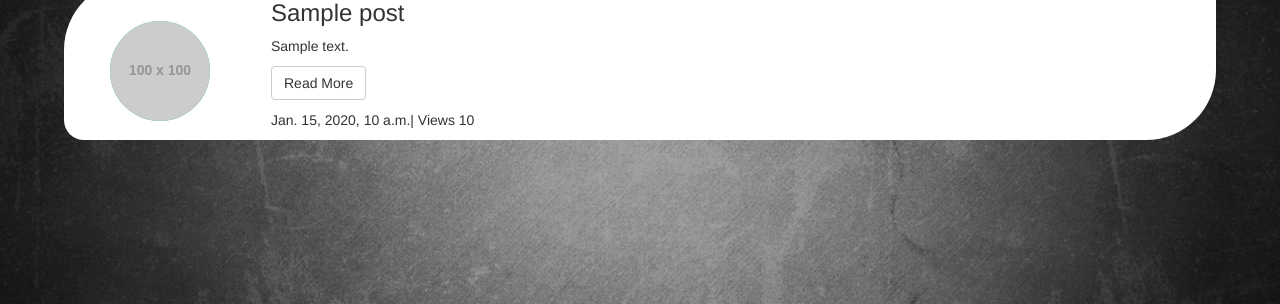
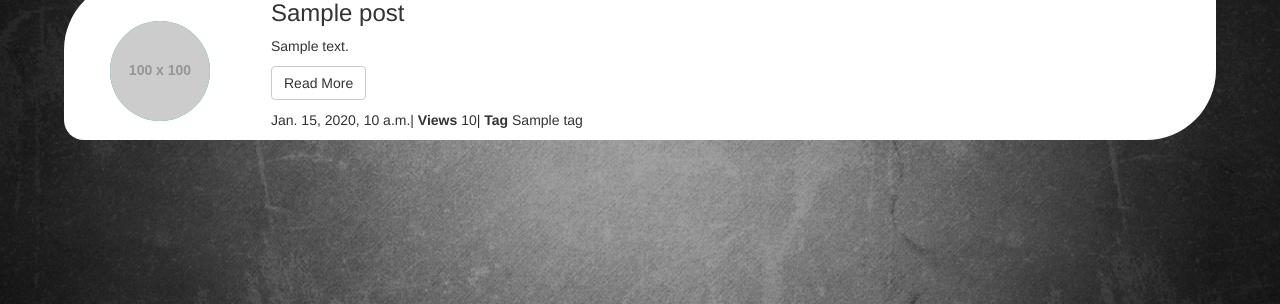
Before and after one commit to Alexandru0707/stream_3_project, a Django app: template templates/blog/blogposts.html in a window 1280 px wide. Shown: the part 269-573 px from the top of the page. Run offline with Django 3.2, Linux system fonts and the light colour scheme; the template is opened without the code that fills it: most values are stand-ins (such as "Sample title", 1, 10 or a date in 2020); grey boxes labelled with a size stand in for pictures from a placeholder-image service; parts of the project's set-up code (start-up, migrations or seed data) failed here and were passed over; some libraries are stand-ins or nearby versions.

Commit message:
added tag.model,update html with tag

```diff
--- a/blog/models.py
+++ b/blog/models.py
@@ -21,6 +21,7 @@ class Post(models.Model):
     created_date = models.DateTimeField(auto_now_add=True)
     published_date = models.DateTimeField(blank=True, null=True)
     views = models.IntegerField(default=0)  # Record how often a post is seen
+    tag = models.CharField(max_length=30, blank=True, null=True)
 
     def publish(self):
         self.published_date = timezone.now()
--- a/templates/blog/blogposts.html
+++ b/templates/blog/blogposts.html
@@ -28,7 +28,8 @@
                     <div class="col-xs-9">
                         <p style="opacity:1.0;">{{ post.content|truncatewords:30 }}</p>
                         <p><button class="btn btn-default" onclick="location.href={{ post.id }}">Read More</button></p>
-                        <p>{{ post.published_date }}| Views {{ post.views }}</p>
+                        <p>{{ post.published_date }}| <strong>Views</strong> {{ post.views }}| <strong>Tag</strong> {{ post.tag }}
+</p>
                     </div>
                 </div>
             </div>
--- a/templates/blog/postdetail.html
+++ b/templates/blog/postdetail.html
@@ -24,7 +24,8 @@
                     <div class="col-xs-9">
                         <p style="opacity:1.0;">{{ post.content }}</p>
                         <p><button class="btn btn-default" onclick="location.href='/blog'">Back To Blog</button></p>
-                        <p>{{ post.published_date }}| Views {{ post.views }}</p>
+                        <p>{{ post.published_date }}| <strong>Views</strong> {{ post.views }}| <strong>Tag</strong> {{ post.tag }}
+</p>
                     </div>
                 </div>
             </div>
```
Also changed, not shown: blog/migrations/0003_post_tag.py (added).
